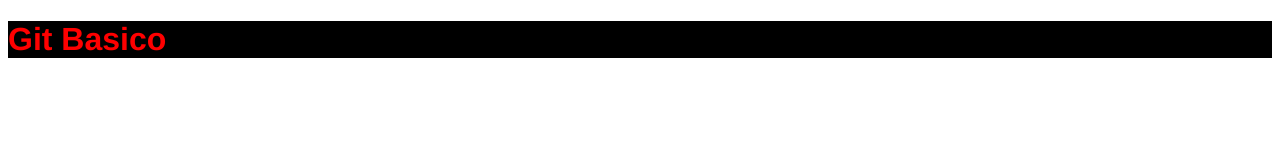
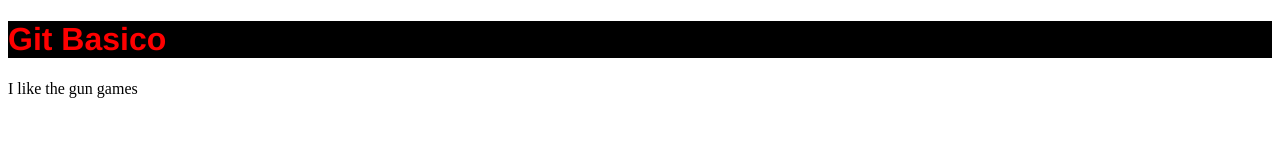
Before and after one commit to JhostinR/Mi_videojuego_fav, a plain HTML site: page index.html in a window 1280 px wide. Drawn offline with Linux system fonts and the light colour scheme.

```diff
--- a/index.html
+++ b/index.html
@@ -9,5 +9,6 @@
 </head>
 <body>
     <h1 class="titulo">Git Basico</h1>
+    <p>I like the gun games</p>
 </body>
 </html>
```
